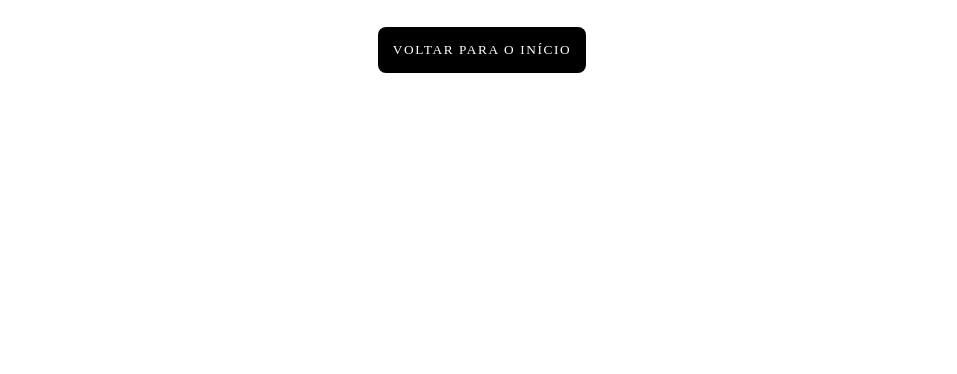
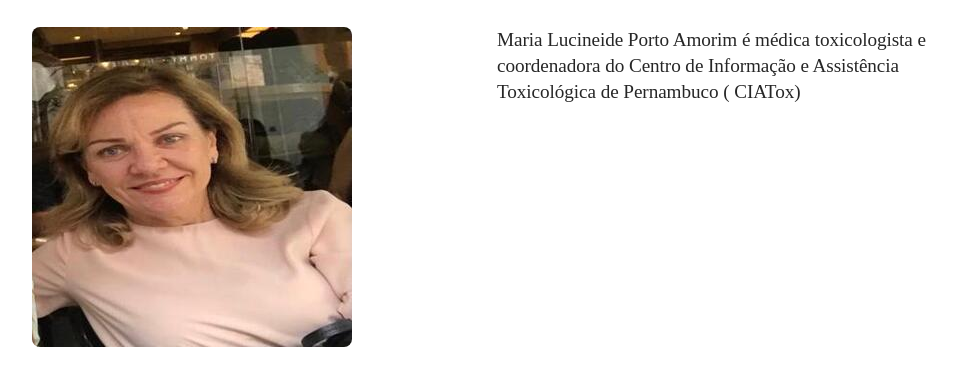
Before and after one commit to kvojps/serpentes-pe, a plain HTML site: page equipe.html in a window 1280 px wide. Shown: the part 1590-1964 px from the top of the page, without its empty margins (158-1115 px from the left). Before the commit the page ends 1727 px from the top, so only its background shows below. Drawn offline with Linux system fonts and the light colour scheme; a web font is replaced by a local one.

Commit message:
Ajustando fotos

```diff
--- a/equipe.html
+++ b/equipe.html
@@ -47,6 +47,11 @@
             José Ferreira dos Santos Júnior, atualmente cursando o segundo período de Engenharia de Software na Universidade
             de Pernambuco (Campus Garanhuns).
         </p>
+        <img class="img-equipe" src="assets/img/maria-lucineide.jpeg" alt="">
+        <p>
+            Maria Lucineide Porto Amorim é médica toxicologista e coordenadora do Centro
+            de Informação e Assistência Toxicológica de Pernambuco ( CIATox)
+        </p>
         <div class="buttons col-wide">
             <form action="index.html" method="get">
                 <button class="button" type="submit">Voltar para o início</button>
```
Also changed, not shown: assets/img/juliana.png, assets/img/junior.png, assets/img/maria-lucineide.jpeg (added).
